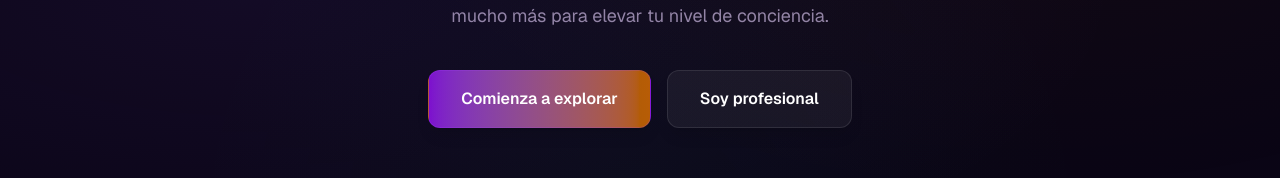
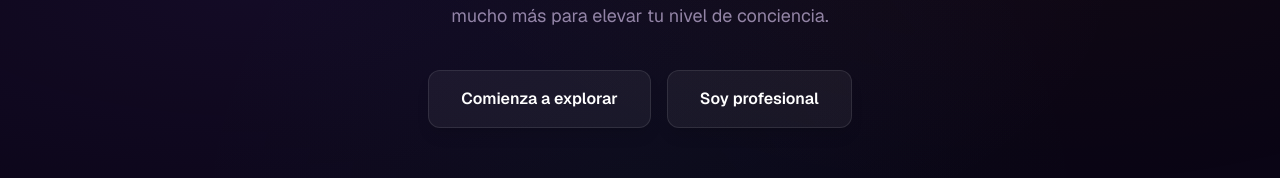
Before and after one commit to robernavarro1/wakeup, a Next.js app: page / in a window 1280 px wide. Shown: the part 411-589 px from the top of the page. Built offline with nearby package versions, Linux system fonts and the light colour scheme; no server answers.

Commit message:
fix: both hero buttons dark by default, gradient only on hover

```diff
--- a/src/app/page.tsx
+++ b/src/app/page.tsx
@@ -36,16 +36,16 @@ export default function Home() {
               constelaciones, hipnosis, tarot, retiros y mucho más para
               elevar tu nivel de conciencia.
             </p>
-            <div className="mt-10 flex flex-col items-center justify-center gap-4 sm:flex-row group/hero">
+            <div className="mt-10 flex flex-col items-center justify-center gap-4 sm:flex-row">
               <Link
                 href="/explore"
-                className="group/btn w-full sm:w-auto relative overflow-hidden rounded-xl px-8 py-4 text-base font-semibold text-white shadow-lg transition-all duration-300 hover:scale-105 border border-purple-500/20 bg-gradient-to-r from-purple-600/80 to-amber-600/80 hover:from-purple-600 hover:to-amber-600 group-hover/hero:from-white/10 group-hover/hero:to-white/10 group-hover/hero:border-white/10 group-hover/hero:shadow-none group-hover/hero:hover:from-purple-600 group-hover/hero:hover:to-amber-600 group-hover/hero:hover:border-purple-500/20 group-hover/hero:hover:shadow-purple-600/40"
+                className="w-full sm:w-auto relative overflow-hidden rounded-xl px-8 py-4 text-base font-semibold text-white shadow-lg transition-all duration-300 hover:scale-105 border border-white/10 bg-white/5 hover:from-purple-600 hover:to-amber-600 hover:border-purple-500/20 hover:shadow-purple-600/40"
               >
                 <span className="relative z-10">Comienza a explorar</span>
               </Link>
               <Link
                 href="/auth/register?role=PROFESSIONAL"
-                className="group/btn w-full sm:w-auto relative overflow-hidden rounded-xl px-8 py-4 text-base font-semibold text-white shadow-lg transition-all duration-300 hover:scale-105 border border-white/10 bg-white/5 hover:from-purple-600 hover:to-amber-600 hover:border-purple-500/20 hover:shadow-purple-600/40 group-hover/hero:from-purple-600/80 group-hover/hero:to-amber-600/80 group-hover/hero:border-purple-500/20 group-hover/hero:shadow-lg group-hover/hero:shadow-purple-600/30"
+                className="w-full sm:w-auto relative overflow-hidden rounded-xl px-8 py-4 text-base font-semibold text-white shadow-lg transition-all duration-300 hover:scale-105 border border-white/10 bg-white/5 hover:from-purple-600 hover:to-amber-600 hover:border-purple-500/20 hover:shadow-purple-600/40"
               >
                 <span className="relative z-10">Soy profesional</span>
               </Link>
```
Also changed, not shown: 2 other files (tests, documents, lock files or other folders).
